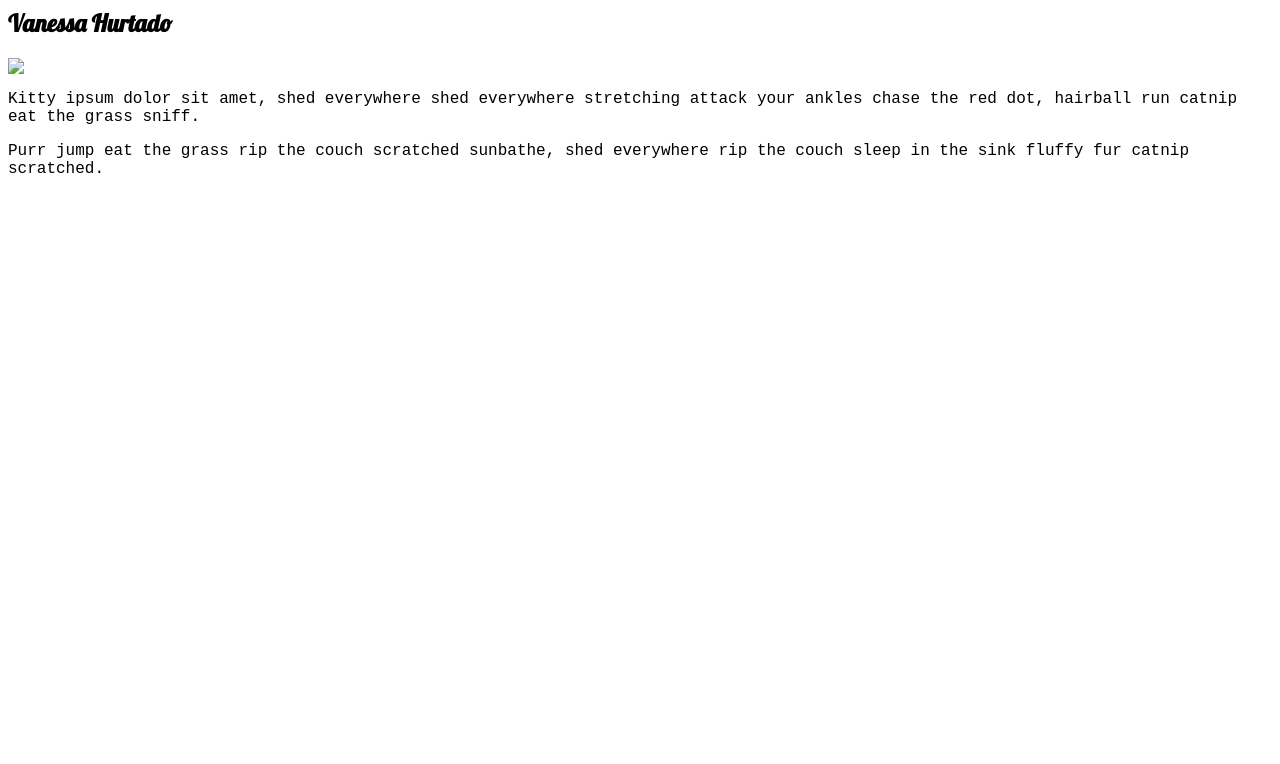
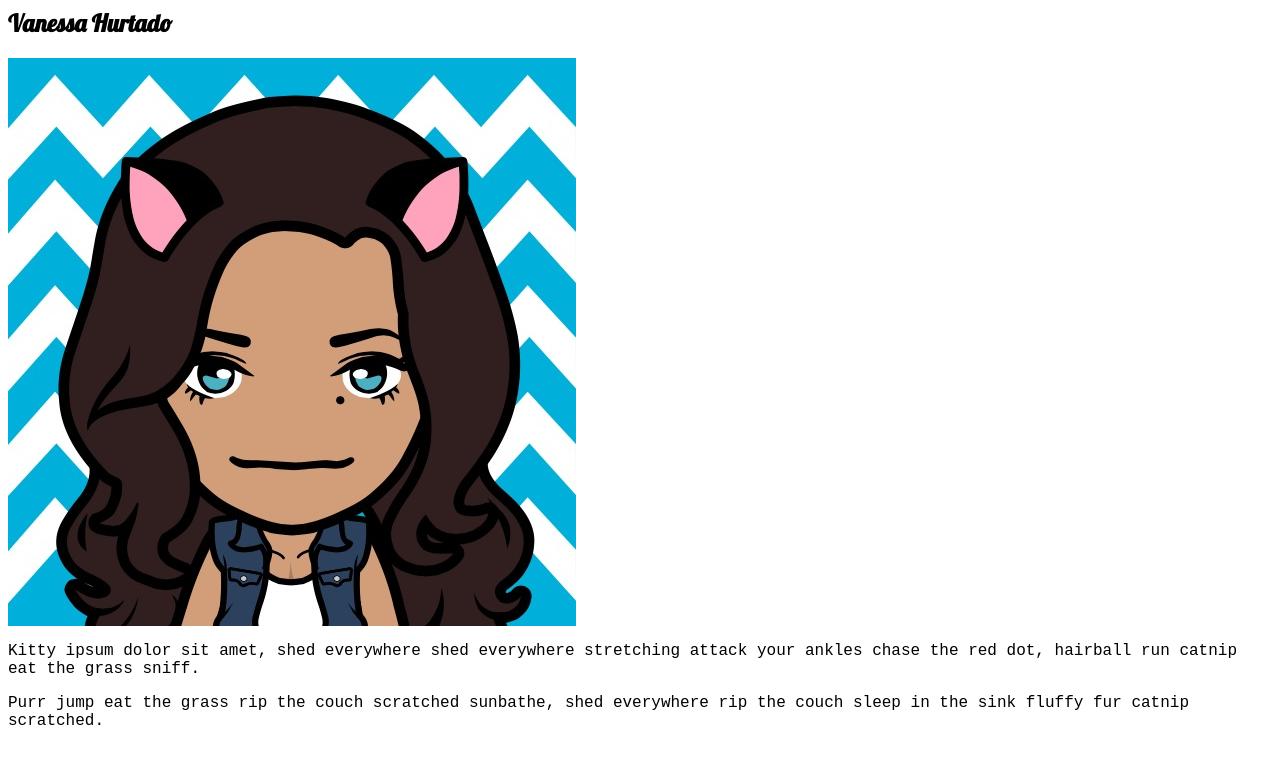
Before and after one commit to vhurtad/vhurtad.github.io, a plain HTML site: page index.html in a window 1280 px wide. Drawn offline with Linux system fonts and the light colour scheme.

Commit message:
added picture

```diff
--- a/index.html
+++ b/index.html
@@ -16,7 +16,7 @@
 
 <h2 class="red-text">Vanessa Hurtado</h2>
 
-<img src="me.jpeg">
+<img src="me.jpg">
 
 <p class="red-text">Kitty ipsum dolor sit amet, shed everywhere shed everywhere stretching attack your ankles chase the red dot, hairball run catnip eat the grass sniff.</p>
 <p class="red-text">Purr jump eat the grass rip the couch scratched sunbathe, shed everywhere rip the couch sleep in the sink fluffy fur catnip scratched.</p>
```
